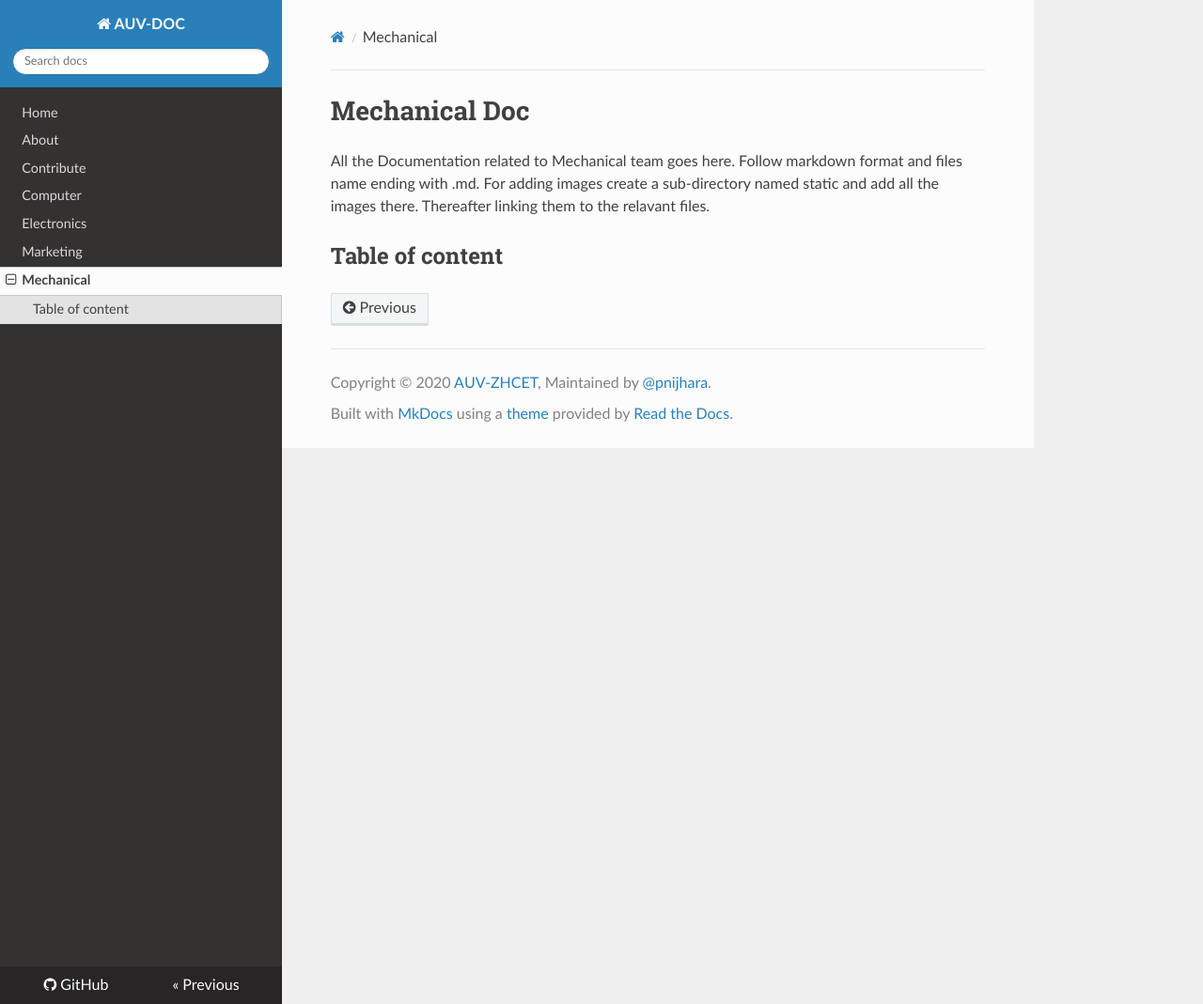
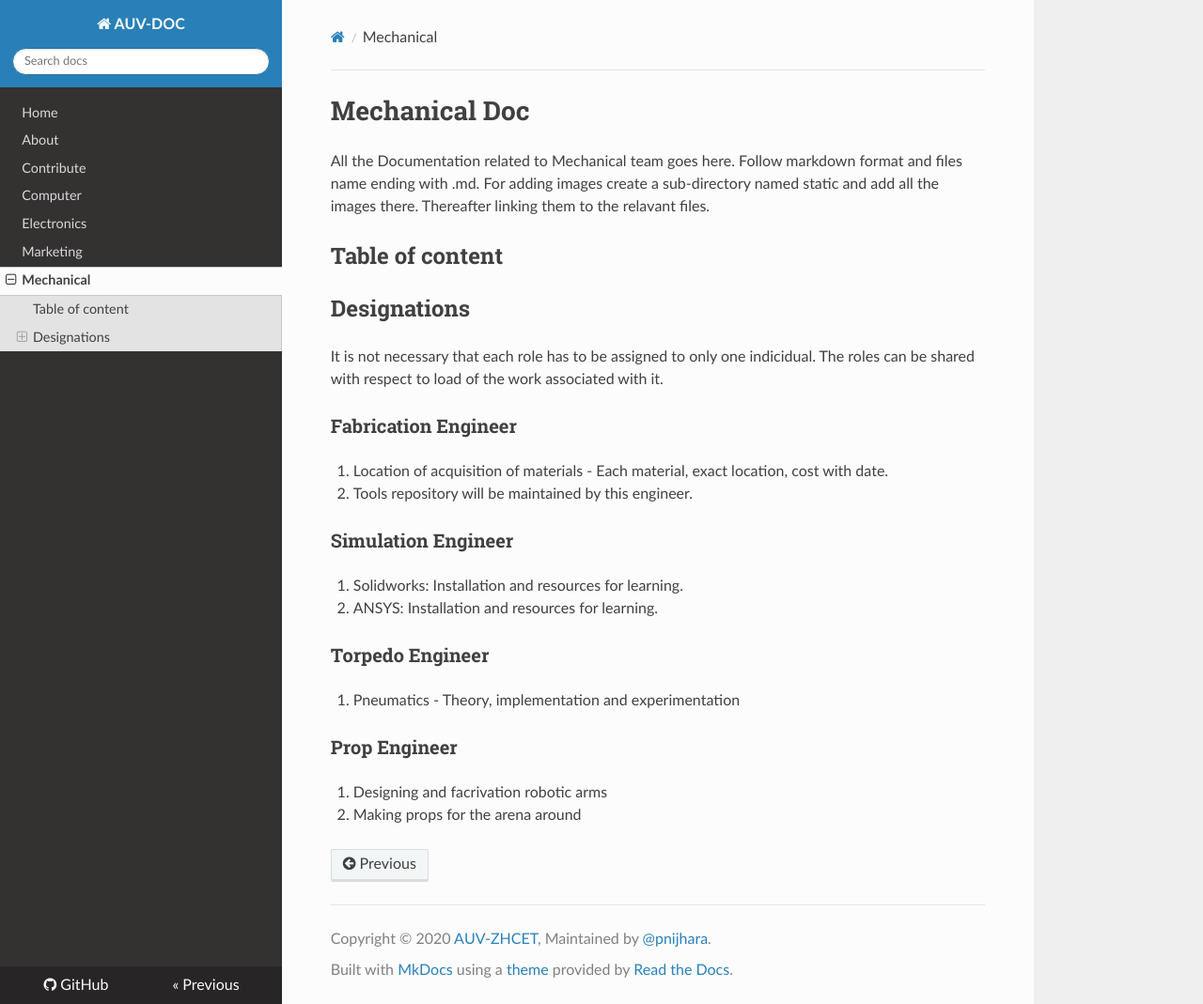
Before and after one commit to auvzhcet/Documentation, an MkDocs documentation site: the page built from docs/mechanical/README.md, in a window 1280 px wide and 1069 px high. Shown: the whole window at 94% size. Built offline with MkDocs 1.6.1, drawn with Linux system fonts in a browser that asks for light colours; nearby versions of some CDN libraries.

Commit message:
Add mechanical roles

```diff
--- a/docs/mechanical/README.md
+++ b/docs/mechanical/README.md
@@ -1,5 +1,29 @@
 # Mechanical Doc
+
 All the Documentation related to Mechanical team goes here.
 Follow markdown format and files name ending with .md. For adding images create a sub-directory named static and add all the images there. Thereafter linking them to the relavant files.
 
 ## Table of content
+
+## Designations
+
+It is not necessary that each role has to be assigned to only one indicidual. The roles can be shared with respect to load of the work associated with it.
+
+### Fabrication Engineer
+
+1. Location of acquisition of materials - Each material, exact location, cost with date.
+2. Tools repository will be maintained by this engineer.
+
+### Simulation Engineer
+
+1. Solidworks: Installation and resources for learning.
+2. ANSYS: Installation and resources for learning.
+
+### Torpedo Engineer
+
+1. Pneumatics - Theory, implementation and experimentation
+
+### Prop Engineer
+
+1. Designing and facrivation robotic arms
+2. Making props for the arena around
```
